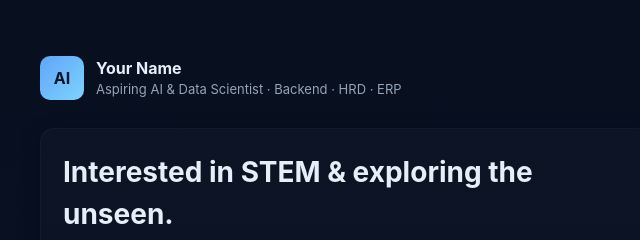
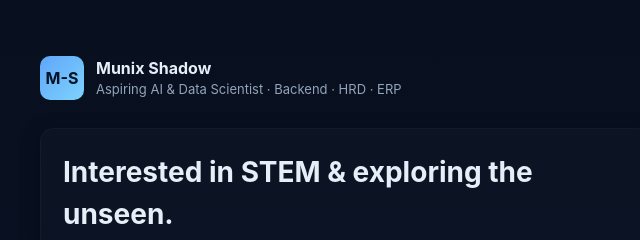
Before and after one commit to almamun80git/n4zt.me, a plain HTML site: page index.html in a window 1280 px wide. Shown: the top 240 px of the page, 74-714 px from the left. Drawn offline with Linux system fonts and the light colour scheme.

Commit message:
Update logo and name in index.html

```diff
--- a/index.html
+++ b/index.html
@@ -41,9 +41,9 @@
   <div class="container">
     <header>
       <div class="logo">
-        <div class="dot">AI</div>
+        <div class="dot">M-S</div>
         <div>
-          <div style="font-weight:700">Your Name</div>
+          <div style="font-weight:700">Munix Shadow</div>
           <div class="meta">Aspiring AI & Data Scientist · Backend · HRD · ERP</div>
         </div>
       </div>
```
